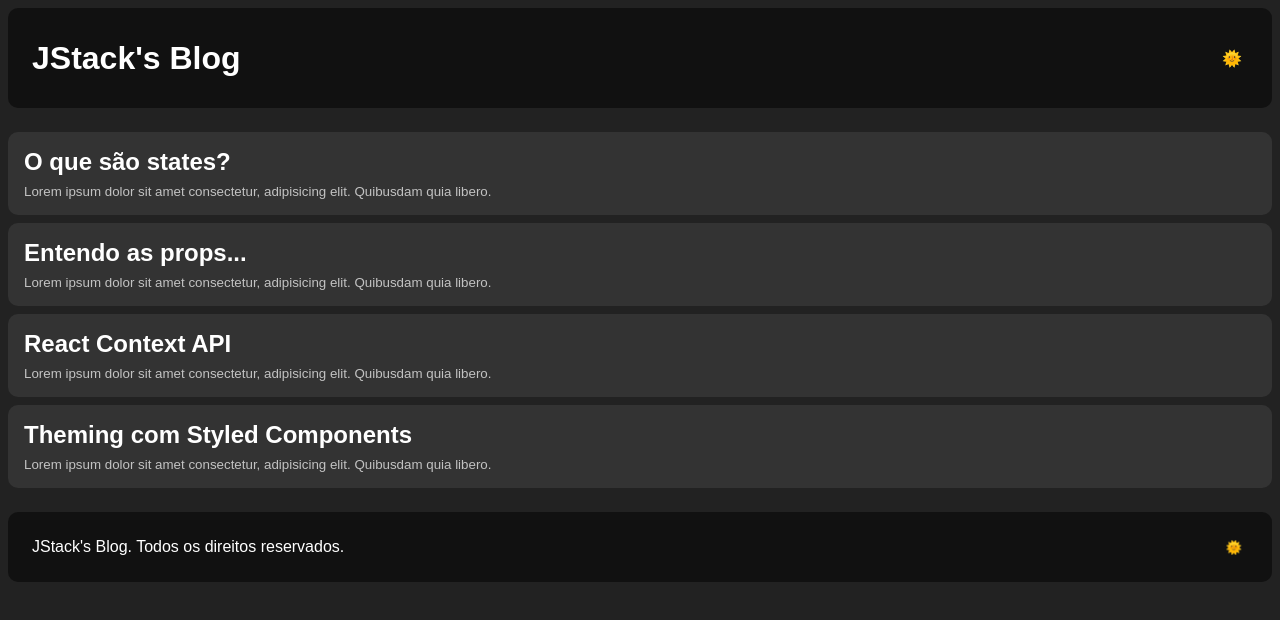
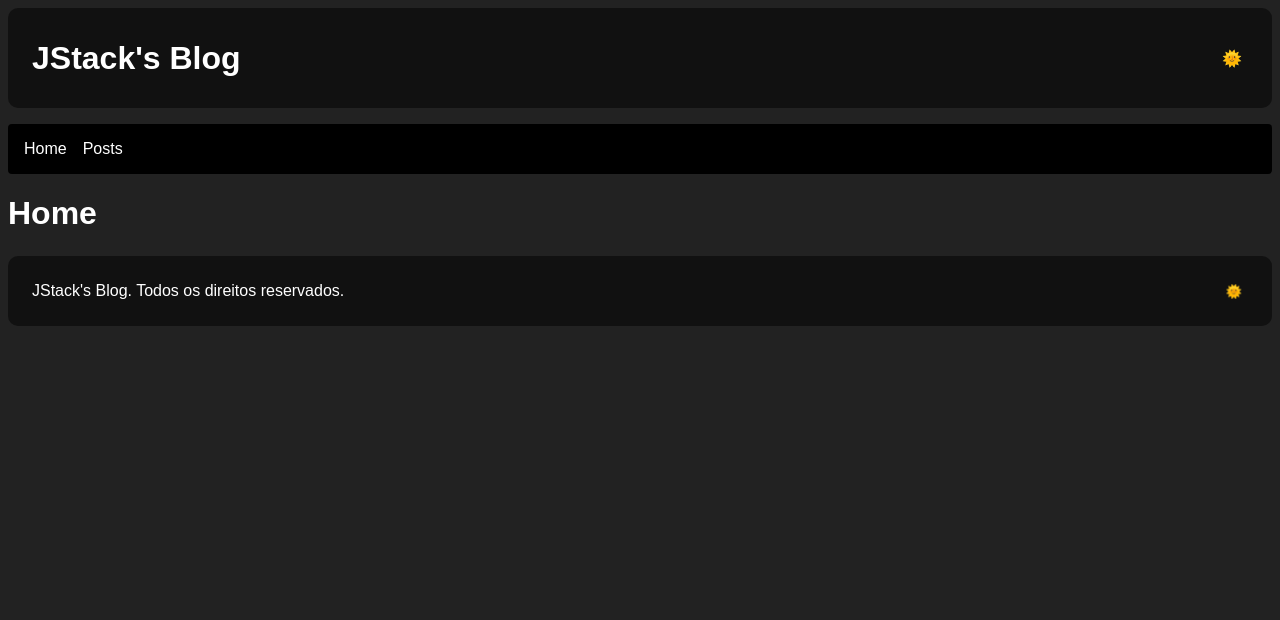
Before and after one commit to jonathatargino/styled-theming-base, a React (Vite) app: page / in a window 1280 px wide. Shown: the top 620 px of the page. Built offline with nearby package versions, Linux system fonts and the light colour scheme.

Commit message:
Routes navigation created with React router dom

```diff
--- a/package.json
+++ b/package.json
@@ -11,6 +11,7 @@
   "dependencies": {
     "react": "^18.2.0",
     "react-dom": "^18.2.0",
+    "react-router-dom": "^5.3.0",
     "styled-components": "^5.3.6"
   },
   "devDependencies": {
--- a/src/App.jsx
+++ b/src/App.jsx
@@ -1,12 +1,9 @@
 import React, { useContext } from 'react'
 import { ThemeProvider as StyledThemeProvider } from 'styled-components'
+import { ThemeContext } from './contexts/ThemeContext'
 
 import GlobalStyle from './styles/GlobalStyle'
-
-import Footer from './components/Footer'
-import Header from './components/Header'
-import PostList from './components/PostList'
-import { ThemeContext } from './contexts/ThemeContext'
+import Layout from './components/Layout'
 
 
 function App() {
@@ -15,9 +12,7 @@ function App() {
   return (
     <StyledThemeProvider theme={currentTheme}>
       <GlobalStyle />
-      <Header/>
-      <PostList />
-      <Footer/>
+      <Layout />
     </StyledThemeProvider>
   )
 }
--- /dev/null
+++ b/src/Routes.jsx
@@ -0,0 +1,13 @@
+import React from "react";
+import { Route, Switch } from "react-router-dom";
+import Home from "./pages/Home";
+import Posts from "./pages/Posts";
+
+export default function Routes(){
+  return (
+    <Switch>
+      <Route path="/" exact component={Home} />
+      <Route path="/posts" component={Posts} />
+    </Switch>
+  )
+}
--- /dev/null
+++ b/src/components/Layout/index.jsx
@@ -0,0 +1,23 @@
+import React from 'react'
+import { BrowserRouter as Router, Link } from 'react-router-dom'
+
+import Header from '../Header'
+import { Nav } from './styles'
+import Footer from '../Footer'
+import Routes from '../../Routes'
+
+function Layout() {
+  return (
+    <Router>
+      <Header />
+      <Nav>
+        <Link to="/">Home</Link>
+        <Link to="/posts">Posts</Link>
+      </Nav>
+      <Routes />
+      <Footer />
+    </Router>
+  )
+}
+
+export default Layout
--- /dev/null
+++ b/src/components/Layout/styles.jsx
@@ -0,0 +1,18 @@
+import styled from "styled-components";
+
+export const Nav = styled.nav`
+  background-color: #000;
+  margin-top: 16px;
+  padding: 16px;
+  border-radius: 4px;
+
+  a {
+    color: #fff;
+    text-decoration: none;
+    display: inline-block;
+
+    & + a {
+      margin-left: 16px;
+    }
+  }
+`
--- /dev/null
+++ b/src/pages/Home/index.jsx
@@ -0,0 +1,9 @@
+import React from 'react'
+
+function Home() {
+  return (
+    <h1>Home</h1>
+  )
+}
+
+export default Home
--- a/src/components/PostList/index.jsx
+++ b/src/pages/Posts/index.jsx
@@ -1,11 +1,11 @@
 import React from 'react'
 
-import Post from '../Post'
+import Post from '../../components/Post'
 
 import posts from './posts'
 import { Container } from './styles'
 
-function PostList() {
+function Posts() {
   return (
     <Container>
       {posts.map((post)=> (
@@ -19,4 +19,4 @@ function PostList() {
   )
 }
 
-export default PostList
+export default Posts
```
Also changed, not shown: src/pages/Posts/posts.js (renamed from src/components/PostList/posts.js), src/pages/Posts/styles.jsx (renamed from src/components/PostList/styles.jsx), 1 other file (tests, documents, lock files or other folders).
